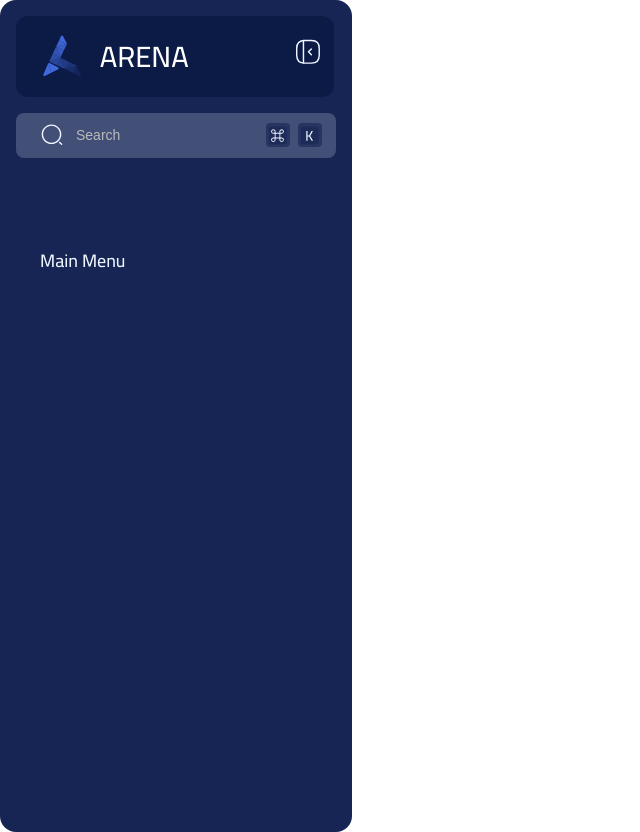
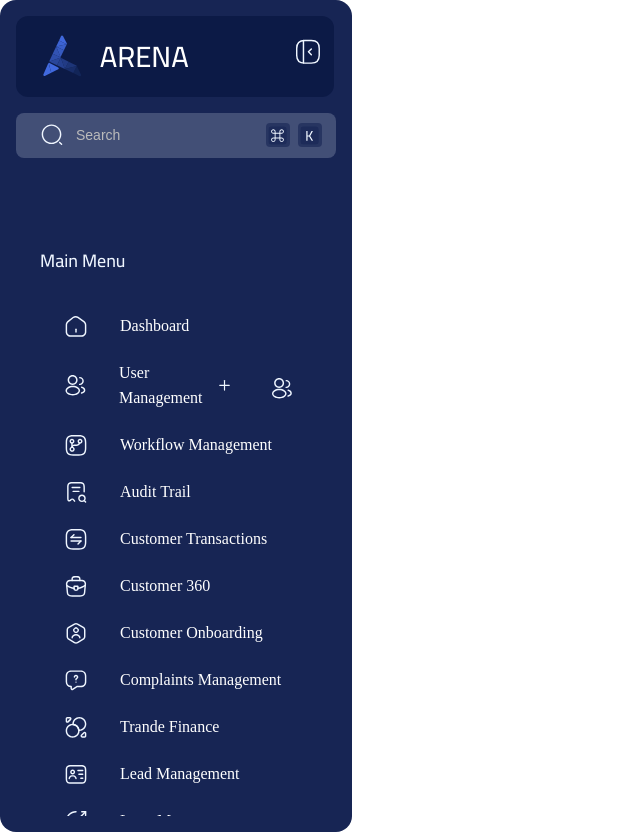
Before and after one commit to CyberMan010/Fully-Dynamic-sidebar, a React (Vite) app: page / in a window 1280 px wide. Shown: the whole page, without its empty margins (0-640 px from the left). Built offline with nearby package versions, Linux system fonts and the light colour scheme.

Commit message:
feat: items now seen of role admin

```diff
--- a/src/App.tsx
+++ b/src/App.tsx
@@ -17,7 +17,7 @@ const App: React.FC = () => {
     <div className="app">
       <Sidebar
         items={items}
-        userPermissions={[userRole]}
+        userRole={[userRole]}
         defaultExpanded={true}
         onSearch={handleSearch}
       />
```
